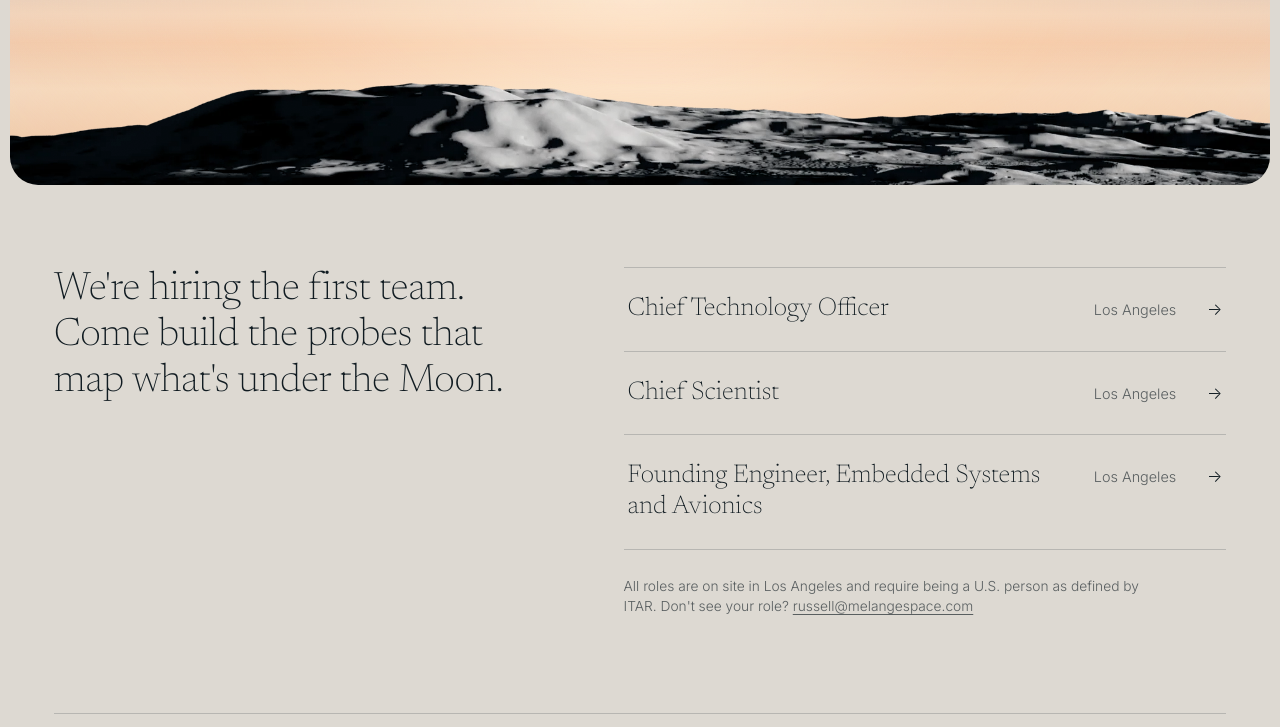
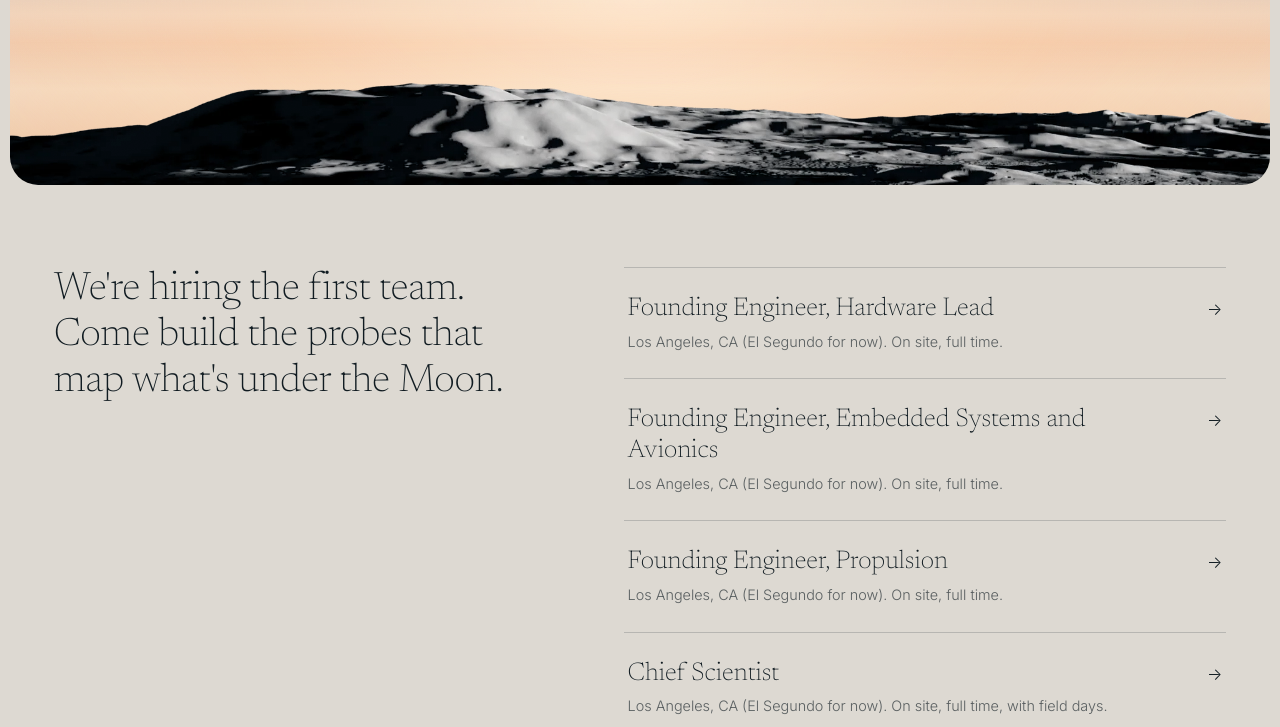
Before and after one commit to RussellBro/melangespace, a plain HTML site: page careers.html in a window 1280 px wide. Shown: the part 225-952 px from the top of the page. Drawn offline with Linux system fonts and the light colour scheme.

Commit message:
Careers page matches the hiring list: four roles, location line per role, no CTO row (held, not public)
Co-Authored-By: Claude Fable 5.2 <noreply@anthropic.com>

```diff
--- a/careers.html
+++ b/careers.html
@@ -69,23 +69,36 @@
     </div>
     <div class="reveal">
       <ul class="roles">
-        <li><a href="mailto:russell@melangespace.com?subject=CTO">
-          <span class="role-title">Chief Technology Officer</span>
-          <span class="role-meta">Los Angeles</span>
+        <li><a href="mailto:russell@melangespace.com?subject=Founding%20Engineer%2C%20Hardware%20Lead">
+          <span class="role-main">
+            <span class="role-title">Founding Engineer, Hardware Lead</span>
+            <span class="role-meta">Los Angeles, CA (El Segundo for now). On site, full time.</span>
+          </span>
+          <span class="arrow" aria-hidden="true">&rarr;</span>
+        </a></li>
+        <li><a href="mailto:russell@melangespace.com?subject=Founding%20Engineer%2C%20Embedded%20Systems%20and%20Avionics">
+          <span class="role-main">
+            <span class="role-title">Founding Engineer, Embedded Systems and Avionics</span>
+            <span class="role-meta">Los Angeles, CA (El Segundo for now). On site, full time.</span>
+          </span>
+          <span class="arrow" aria-hidden="true">&rarr;</span>
+        </a></li>
+        <li><a href="mailto:russell@melangespace.com?subject=Founding%20Engineer%2C%20Propulsion">
+          <span class="role-main">
+            <span class="role-title">Founding Engineer, Propulsion</span>
+            <span class="role-meta">Los Angeles, CA (El Segundo for now). On site, full time.</span>
+          </span>
           <span class="arrow" aria-hidden="true">&rarr;</span>
         </a></li>
         <li><a href="mailto:russell@melangespace.com?subject=Chief%20Scientist">
-          <span class="role-title">Chief Scientist</span>
-          <span class="role-meta">Los Angeles</span>
-          <span class="arrow" aria-hidden="true">&rarr;</span>
-        </a></li>
-        <li><a href="mailto:russell@melangespace.com?subject=Founding%20Engineer%2C%20Embedded%20Systems%20and%20Avionics">
-          <span class="role-title">Founding Engineer, Embedded Systems and Avionics</span>
-          <span class="role-meta">Los Angeles</span>
+          <span class="role-main">
+            <span class="role-title">Chief Scientist</span>
+            <span class="role-meta">Los Angeles, CA (El Segundo for now). On site, full time, with field days.</span>
+          </span>
           <span class="arrow" aria-hidden="true">&rarr;</span>
         </a></li>
       </ul>
-      <p class="fine">All roles are on site in Los Angeles and require being a U.S. person as defined by ITAR. Don't see your role? <a href="mailto:russell@melangespace.com">russell@melangespace.com</a></p>
+      <p class="fine">All roles are on site in Los Angeles (El Segundo for now) and require being a U.S. person as defined by ITAR. Don't see your role? <a href="mailto:russell@melangespace.com">russell@melangespace.com</a></p>
     </div>
   </section>
 
--- a/css/style.css
+++ b/css/style.css
@@ -444,3 +444,9 @@ main:has(.story) + .footer .footer-inner { border-top: 1px solid var(--line); pa
 .closer .statement { max-width: 30ch; font-size: clamp(2rem, 4.2vw, 4rem); line-height: 1.1; }
 .closer .actions { justify-content: center; }
 @media (max-width: 820px) { .closer { padding: 84px 0 64px; } }
+
+/* Careers rows: title with the location line under it */
+.roles a { grid-template-columns: 1fr 24px; }
+.role-main { display: flex; flex-direction: column; gap: 6px; }
+.role-meta { display: block; white-space: normal; }
+@media (max-width: 820px) { .role-meta { display: block; font-size: .84rem; } }
```
Also changed, not shown: 1 other file.
